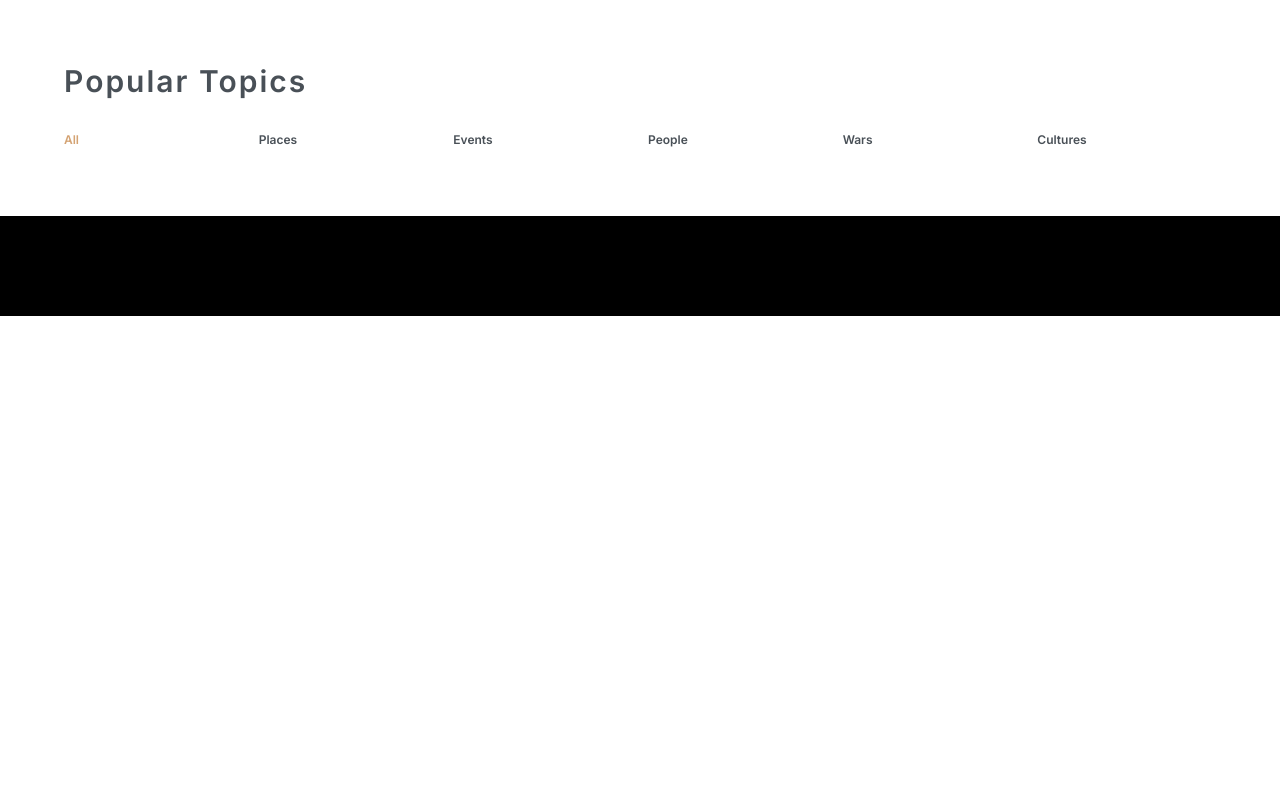
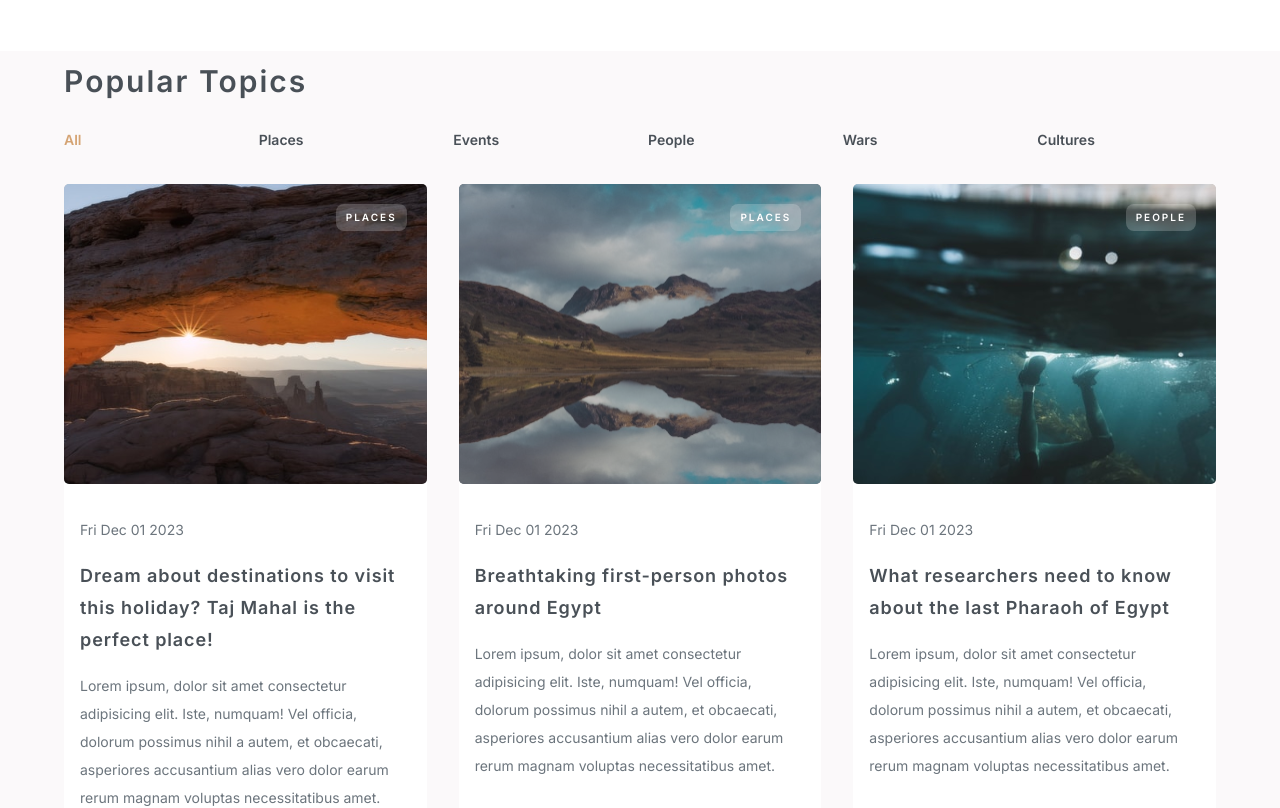
Before and after one commit to daisy28/memorychest, a Next.js app: page / in a window 1280 px wide. Shown: the part 520-1328 px from the top of the page. Before the commit the page ends 836 px from the top, so only its background shows below. Built offline with nearby package versions, Linux system fonts and the light colour scheme.

Commit message:
Feat: Completed the popular section

```diff
--- a/app/component/popular.tsx
+++ b/app/component/popular.tsx
@@ -1,19 +1,93 @@
-
+import Image from "next/image";
 
 const Popular = () => {
+
+  const blogPosts = [
+    {
+      id: 0,
+      categories: "places",
+      timeStamp: "",
+      img: "/Blog Image.svg",
+      title: "Dream about destinations to visit this holiday? Taj Mahal is the perfect place!",
+      description: "Lorem ipsum, dolor sit amet consectetur adipisicing elit. Iste, numquam! Vel officia, dolorum possimus nihil a autem, et obcaecati, asperiores accusantium alias vero dolor earum rerum magnam voluptas necessitatibus amet."
+    },
+    {
+      id: 1,
+      categories: "places",
+      timeStamp: "",
+      img: "/Blog Image (1).svg",
+      title: "Breathtaking first-person photos around Egypt",
+      description: "Lorem ipsum, dolor sit amet consectetur adipisicing elit. Iste, numquam! Vel officia, dolorum possimus nihil a autem, et obcaecati, asperiores accusantium alias vero dolor earum rerum magnam voluptas necessitatibus amet."
+    },
+    {
+      id: 2,
+      categories: "people",
+      timeStamp: "",
+      img: "/Blog Image (2).svg",
+      title: "What researchers need to know about the last Pharaoh of Egypt",
+      description: "Lorem ipsum, dolor sit amet consectetur adipisicing elit. Iste, numquam! Vel officia, dolorum possimus nihil a autem, et obcaecati, asperiores accusantium alias vero dolor earum rerum magnam voluptas necessitatibus amet."
+    },
+    {
+      id: 3,
+      categories: "people",
+      timeStamp: "",
+      img: "/Blog Image (3).svg",
+      title: "What led to the death of the last Pharaoh of Egypt",
+      description: "Lorem ipsum, dolor sit amet consectetur adipisicing elit. Iste, numquam! Vel officia, dolorum possimus nihil a autem, et obcaecati, asperiores accusantium alias vero dolor earum rerum magnam voluptas necessitatibus amet."
+    },
+    {
+      id: 4,
+      categories: "events",
+      timeStamp: "",
+      img: "/Image.svg",
+      title: "10 Historical events that shaped the world",
+      description: "Lorem ipsum, dolor sit amet consectetur adipisicing elit. Iste, numquam! Vel officia, dolorum possimus nihil a autem, et obcaecati, asperiores accusantium alias vero dolor earum rerum magnam voluptas necessitatibus amet."
+    },
+    {
+      id: 5,
+      categories: "events",
+      timeStamp: "",
+      img: "/Image (2).svg",
+      title: "The most deadliest Wars in World History",
+      description: "Lorem ipsum, dolor sit amet consectetur adipisicing elit. Iste, numquam! Vel officia, dolorum possimus nihil a autem, et obcaecati, asperiores accusantium alias vero dolor earum rerum magnam voluptas necessitatibus amet."
+    }
+  ];
+
   return (
     <div className={`my-8 p-4 md:px-[4rem]`}>
-      <div>
+      <div className={`mb-4`}>
         <h1 className={`text-[#495057] text-[30px] font-[600] leading-[28px] tracking-[2px] mb-6 capitalize md:mb-[2rem]`}>popular topics</h1>
         <aside className={`my-4 grid grid-cols-3 gap-x-4 md:grid-cols-6`}>
-          <button className={`text-[#d4a373] text-[12px] font-[600] leading-[25px] text-left capitalize`}>all</button>
-          <button className={`text-[#495057] text-[12px] font-[600] leading-[25px] text-left capitalize`}>places</button>
-          <button className={`text-[#495057] text-[12px] font-[600] leading-[25px] text-left capitalize`}>events</button>
-          <button className={`text-[#495057] text-[12px] font-[600] leading-[25px] text-left capitalize`}>people</button>
-          <button className={`text-[#495057] text-[12px] font-[600] leading-[25px] text-left capitalize`}>wars</button>
-          <button className={`text-[#495057] text-[12px] font-[600] leading-[25px] text-left capitalize`}>cultures</button>
+          <button className={`text-[#d4a373] text-[14px] font-[600] leading-[25px] text-left capitalize`}>all</button>
+          <button className={`text-[#495057] text-[14px] font-[600] leading-[25px] text-left capitalize`}>places</button>
+          <button className={`text-[#495057] text-[14px] font-[600] leading-[25px] text-left capitalize`}>events</button>
+          <button className={`text-[#495057] text-[14px] font-[600] leading-[25px] text-left capitalize`}>people</button>
+          <button className={`text-[#495057] text-[14px] font-[600] leading-[25px] text-left capitalize`}>wars</button>
+          <button className={`text-[#495057] text-[14px] font-[600] leading-[25px] text-left capitalize`}>cultures</button>
         </aside>
-     </div>
+      </div>
+      <section className={`grid grid-cols-1 gap-8 md:grid-cols-2 xl:grid-cols-3 my-8`}>
+        {blogPosts.map(posts => {
+          return <div className={`relative bg-[#fff] rounded-[5px]`} key={posts.id}>
+          <Image
+            src={posts.img}
+            width={20}
+            height={20}
+            alt="random picture"
+            className={`rounded-[5px] h-[300px] w-full object-cover mb-4`}
+          />
+            <div className={`absolute bg-[rgba(255,255,255,0.2)] rounded-[8px] py-[6px] px-[10px] flex justify-center items-center text-center right-[20px] top-[20px]`}><p className={`text-[#fff] font-[600] text-[10px] tracking-[2px] uppercase`}>{posts.categories}</p></div>
+            <div className={`p-4`}>
+              <p className={`text-[#6c757d] font-[400] text-[14px] leading-[28px]`}>{new Date().toDateString()}</p>
+          <div className={`my-4`}>
+              <h2 className={`text-[#495057] text-[18px] font-[600] leading-[32px] tracking-[.9px] mb-4`}>{posts.title}</h2>
+              <p className={`text-[#6c757d] text-[14px] leading-[28px]`}>{posts.description}</p>
+          </div>
+            </div>
+
+        </div>
+        })}
+      </section>
     </div>
   )};
 
--- a/app/page.tsx
+++ b/app/page.tsx
@@ -3,7 +3,7 @@ import Popular from './component/popular';
 
 const Page = () => {
   return (
-    <section className={``}>
+    <section className={`bg-[#fbf9fa]`}>
       <Popular />
     </section>
   )
```
